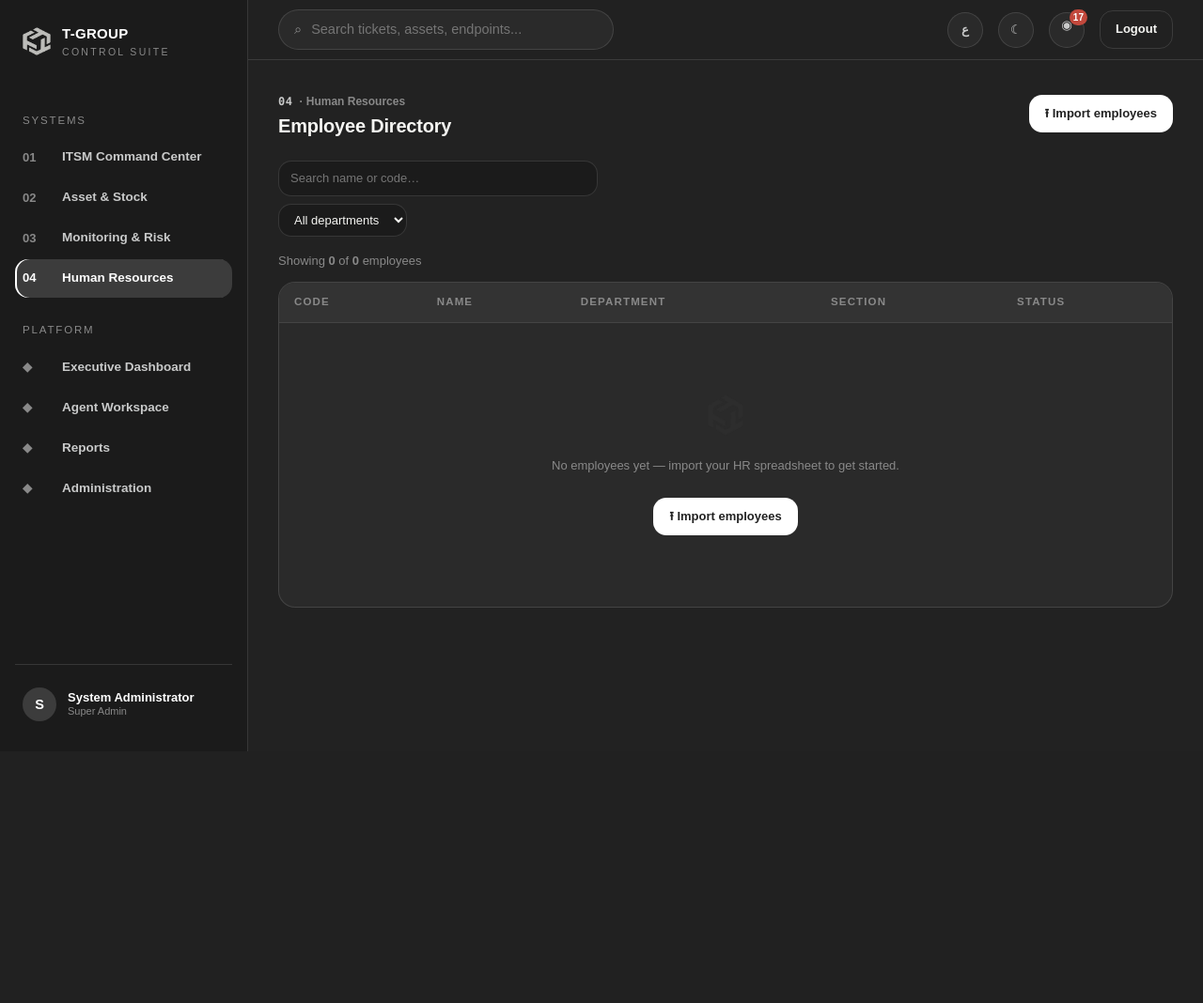
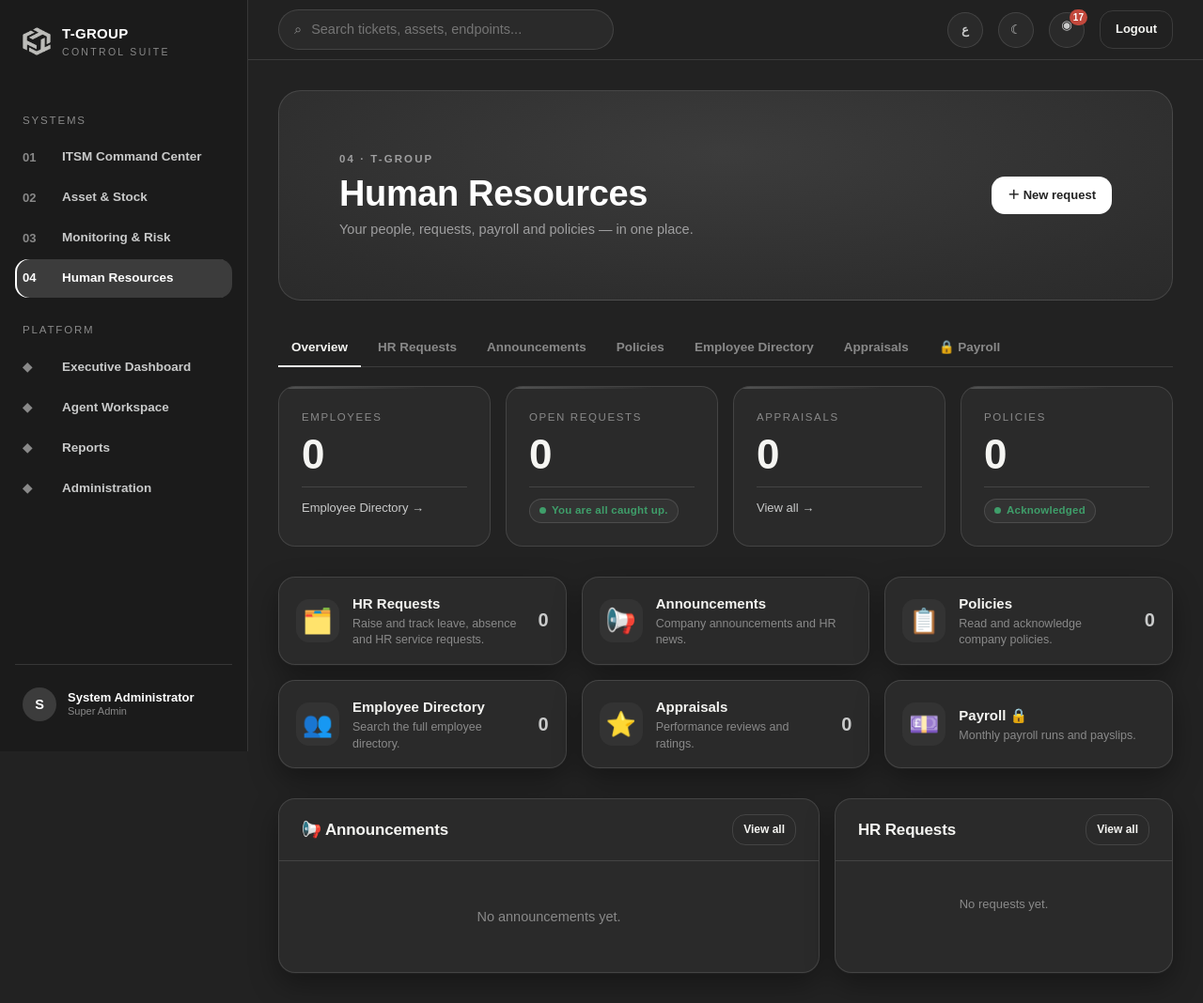
Before and after one commit to abodahn/T-cap, a Flask app: page /hr/ in a window 1280 px wide. Shown: the whole page at 94% size. Before the commit the page ends 800 px from the top, so only its background shows below. Run offline with Flask 3, Linux system fonts and the light colour scheme; the visitor is signed in with stand-in values (Sample User, id 1); data comes from the database, SQL or seed files in the repository; data that the repository does not hold is empty; some libraries are stand-ins or nearby versions.

Commit message:
HR: rich module overview landing (was a bare list)
The HR nav dropped straight into an empty requests table, which felt bare.
Add an Overview home at /hr/ (role-aware): KPI tiles (headcount, open
requests, pending approvals, policies to acknowledge, appraisals), a grid of
module cards (Requests, Announcements, Policies, Directory, Appraisals,
Payroll) each with icon/description/count, and recent announcements + recent
requests panels. Employee directory moved to /hr/directory; the nav now lands
on the overview. Bilingual EN/AR (parity 407/407).

Co-Authored-By: Claude Opus 4.8 <noreply@anthropic.com>

```diff
--- a/app/__init__.py
+++ b/app/__init__.py
@@ -29,7 +29,7 @@ NAV_SYSTEMS = [
     ("itsm", "itsm.index", "01", "itsm_view"),
     ("asm", "asm.index", "02", "asm_view"),
     ("monitoring", "monitoring.index", "03", "mon_view"),
-    ("hr", "hr.cases", "04", "hr_request"),
+    ("hr", "hr.overview", "04", "hr_request"),
 ]
 NAV_PLATFORM = [
     ("dashboard", "main.dashboard", "◆", "view_dashboard"),
--- a/app/routes/hr.py
+++ b/app/routes/hr.py
@@ -146,6 +146,38 @@ def import_workbook(db, ws):
 
 
 @bp.route("/")
+@login_required
+def overview():
+    """HR module home — role-aware KPI tiles, module cards, recent activity."""
+    db = get_db()
+    if not (user_can("hr_request") or user_can("hr_view_all")):
+        abort(403)
+    u = current_user()
+    staff = user_can("hr_view_all")
+    OPEN = "('Submitted','In Review','More Info','Approved')"
+    k = {}
+    if staff:
+        k["headcount"] = db.execute("SELECT COUNT(*) FROM employees").fetchone()[0]
+        k["open_cases"] = db.execute(f"SELECT COUNT(*) FROM hr_cases WHERE status IN {OPEN}").fetchone()[0]
+        k["pending"] = db.execute("SELECT COUNT(*) FROM hr_cases WHERE status IN ('Submitted','In Review','More Info')").fetchone()[0]
+        k["appraisals"] = db.execute("SELECT COUNT(*) FROM hr_appraisals").fetchone()[0]
+    k["my_open"] = db.execute(f"SELECT COUNT(*) FROM hr_cases WHERE (created_by=? OR requester=?) AND status IN {OPEN}",
+                              (u["id"], u["full_name"])).fetchone()[0]
+    k["policies"] = db.execute("SELECT COUNT(*) FROM hr_policies WHERE active=1").fetchone()[0]
+    acked = {r[0] for r in db.execute("SELECT policy_id FROM hr_policy_acks WHERE user_id=?", (u["id"],)).fetchall()}
+    k["policies_todo"] = max(0, k["policies"] - len(acked))
+    announcements = db.execute("SELECT * FROM hr_announcements ORDER BY pinned DESC, created_at DESC LIMIT 3").fetchall()
+    if staff:
+        recent = db.execute(f"SELECT * FROM hr_cases ORDER BY created_at DESC LIMIT 6").fetchall()
+    else:
+        recent = db.execute("SELECT * FROM hr_cases WHERE created_by=? OR requester=? ORDER BY created_at DESC LIMIT 6",
+                            (u["id"], u["full_name"])).fetchall()
+    return render_template("hr/overview.html", k=k, staff=staff, announcements=announcements,
+                           recent=recent, module_label=_module_label,
+                           can_manage=user_can("hr_manage"))
+
+
+@bp.route("/directory")
 @permission_required("hr_view_all")
 def index():
     db = get_db()
--- a/app/static/css/app.css
+++ b/app/static/css/app.css
@@ -187,6 +187,20 @@
 /* payroll totals footer */
 .tc-total-row td { border-top: var(--line-strong); background: var(--surface-2);
   font-weight: 700; }
+
+/* HR module cards */
+.tc-modgrid { display: grid; grid-template-columns: repeat(auto-fill, minmax(260px, 1fr)); gap: var(--space-4); }
+.tc-modcard { display: flex; align-items: center; gap: 14px; padding: 16px 18px;
+  background: var(--surface); border: var(--line); border-radius: var(--radius-lg);
+  box-shadow: var(--shadow-card); transition: transform var(--transition), border-color var(--transition); }
+.tc-modcard:hover { transform: translateY(-2px); border-color: var(--brand-silver); }
+.tc-modcard__ic { font-size: 26px; width: 46px; height: 46px; flex: 0 0 auto; display: grid;
+  place-items: center; background: var(--surface-2); border-radius: var(--radius-md); }
+.tc-modcard__b { min-width: 0; flex: 1; }
+.tc-modcard__t { font-weight: 700; font-size: 15px; }
+.tc-modcard__d { color: var(--text-faint); font-size: 12.5px; margin-top: 2px; line-height: 1.4; }
+.tc-modcard__n { font-weight: 800; font-size: 20px; font-variant-numeric: tabular-nums;
+  color: var(--text-muted); }
 
 /* HR sub-navigation strip */
 .tc-subnav { display: flex; flex-wrap: wrap; gap: 4px; margin-bottom: 20px;
--- a/app/templates/hr/_subnav.html
+++ b/app/templates/hr/_subnav.html
@@ -1,4 +1,5 @@
 <div class="tc-subnav">
+  <a class="{{ 'on' if active=='overview' }}" href="{{ url_for('hr.overview') }}">{{ t('hr_overview') }}</a>
   <a class="{{ 'on' if active=='cases' }}" href="{{ url_for('hr.cases') }}">{{ t('hr_requests') }}</a>
   <a class="{{ 'on' if active=='announcements' }}" href="{{ url_for('hr.announcements') }}">{{ t('hr_announcements') }}</a>
   <a class="{{ 'on' if active=='policies' }}" href="{{ url_for('hr.policies') }}">{{ t('hr_policies') }}</a>
--- /dev/null
+++ b/app/templates/hr/overview.html
@@ -0,0 +1,84 @@
+{% extends "base.html" %}
+{% from "_macros.html" import chip %}
+{% block title %}{{ t('mod_hr') }}{% endblock %}
+{% set active = 'overview' %}
+{% set st_kind = {'Submitted':'info','In Review':'warning','More Info':'warning','Approved':'success','Completed':'success','Rejected':'danger','Cancelled':''} %}
+{% block content %}
+
+<section class="tc-hero" style="margin-bottom:var(--space-6);display:flex;justify-content:space-between;align-items:center;gap:var(--space-6);flex-wrap:wrap">
+  <div>
+    <div class="tc-eyebrow" style="color:var(--brand-silver)">04 · {{ org }}</div>
+    <h1 style="color:#fff;font-size:clamp(24px,3.2vw,38px);margin:8px 0 6px">{{ t('mod_hr') }}</h1>
+    <p style="color:var(--brand-silver);margin:0;max-width:52ch">{{ t('hr_overview_sub') }}</p>
+  </div>
+  <a href="{{ url_for('hr.case_new') }}" class="tc-btn tc-btn--primary">＋ {{ t('hr_new_request') }}</a>
+</section>
+
+{% include 'hr/_subnav.html' %}
+
+<div class="tc-kpi-grid" style="margin-bottom:var(--space-6)">
+  {% if staff %}
+  <a class="tc-kpi" href="{{ url_for('hr.index') }}"><div class="tc-kpi__label">{{ t('hr_headcount') }}</div><div class="tc-kpi__value">{{ k.headcount }}</div><div class="tc-kpi__foot tc-muted">{{ t('hr_directory') }} →</div></a>
+  <a class="tc-kpi" href="{{ url_for('hr.cases', scope='open') }}"><div class="tc-kpi__label">{{ t('hr_open_requests') }}</div><div class="tc-kpi__value">{{ k.open_cases }}</div><div class="tc-kpi__foot">{% if k.pending %}<span class="tc-chip tc-chip--warning">{{ k.pending }} {{ t('hr_pending') }}</span>{% else %}<span class="tc-chip tc-chip--success">{{ t('all_read') }}</span>{% endif %}</div></a>
+  <a class="tc-kpi" href="{{ url_for('hr.appraisals') }}"><div class="tc-kpi__label">{{ t('hr_appraisals') }}</div><div class="tc-kpi__value">{{ k.appraisals }}</div><div class="tc-kpi__foot tc-muted">{{ t('view_all') }} →</div></a>
+  {% else %}
+  <a class="tc-kpi" href="{{ url_for('hr.cases') }}"><div class="tc-kpi__label">{{ t('hr_my_open') }}</div><div class="tc-kpi__value">{{ k.my_open }}</div><div class="tc-kpi__foot tc-muted">{{ t('hr_my_requests') }} →</div></a>
+  {% endif %}
+  <a class="tc-kpi" href="{{ url_for('hr.policies') }}"><div class="tc-kpi__label">{{ t('hr_policies') }}</div><div class="tc-kpi__value">{{ k.policies }}</div><div class="tc-kpi__foot">{% if k.policies_todo %}<span class="tc-chip tc-chip--warning">{{ k.policies_todo }} {{ t('hr_to_ack') }}</span>{% else %}<span class="tc-chip tc-chip--success">{{ t('hr_acknowledged') }}</span>{% endif %}</div></a>
+</div>
+
+<div class="tc-modgrid" style="margin-bottom:var(--space-6)">
+  {% macro modcard(icon, title, desc, endpoint, badge=None, locked=False) %}
+  <a class="tc-modcard" href="{{ url_for(endpoint) }}">
+    <div class="tc-modcard__ic">{{ icon }}</div>
+    <div class="tc-modcard__b">
+      <div class="tc-modcard__t">{{ title }}{% if locked %} <span class="tc-faint">🔒</span>{% endif %}</div>
+      <div class="tc-modcard__d">{{ desc }}</div>
+    </div>
+    {% if badge is not none %}<span class="tc-modcard__n">{{ badge }}</span>{% endif %}
+  </a>
+  {% endmacro %}
+  {{ modcard('🗂️', t('hr_requests'), t('hr_card_requests'), 'hr.cases', badge=(k.open_cases if staff else k.my_open)) }}
+  {{ modcard('📢', t('hr_announcements'), t('hr_card_announce'), 'hr.announcements') }}
+  {{ modcard('📋', t('hr_policies'), t('hr_card_policies'), 'hr.policies', badge=k.policies) }}
+  {% if staff %}
+  {{ modcard('👥', t('hr_directory'), t('hr_card_directory'), 'hr.index', badge=k.headcount) }}
+  {{ modcard('⭐', t('hr_appraisals'), t('hr_card_appraisals'), 'hr.appraisals', badge=k.appraisals) }}
+  {% endif %}
+  {% if can_manage %}
+  {{ modcard('💷', t('hr_payroll_runs'), t('hr_card_payroll'), 'hr.payroll', locked=True) }}
+  {% endif %}
+</div>
+
+<div class="tc-grid-2">
+  <div class="tc-card">
+    <div class="tc-card__head"><h3 style="margin:0">📢 {{ t('hr_announcements') }}</h3><a class="tc-btn tc-btn--ghost tc-btn--sm" href="{{ url_for('hr.announcements') }}">{{ t('view_all') }}</a></div>
+    <div class="tc-card__body tc-stack">
+      {% for a in announcements %}
+      <div style="padding:2px 0{% if not loop.last %};border-bottom:var(--line);padding-bottom:10px{% endif %}">
+        <b>{% if a['pinned'] %}📌 {% endif %}{{ a['title'] }}</b>
+        <div class="tc-muted" style="font-size:13px;margin-top:2px">{{ a['body']|truncate(120) }}</div>
+        <div class="tc-faint" style="font-size:11.5px;margin-top:4px">{{ a['author'] }} · {{ a['created_at'][:10] }}</div>
+      </div>
+      {% else %}<div class="tc-empty" style="padding:24px"><p>{{ t('hr_no_announcements') }}</p></div>{% endfor %}
+    </div>
+  </div>
+
+  <div class="tc-card">
+    <div class="tc-card__head"><h3 style="margin:0">{{ t('hr_requests') if staff else t('hr_my_requests') }}</h3><a class="tc-btn tc-btn--ghost tc-btn--sm" href="{{ url_for('hr.cases') }}">{{ t('view_all') }}</a></div>
+    <div class="tc-table-wrap" style="border:0;border-radius:0">
+      <table class="tc-table">
+        <tbody>
+          {% for c in recent %}
+          <tr onclick="location='{{ url_for('hr.case_view', ref=c['ref']) }}'">
+            <td class="tc-mono" style="width:1%"><a class="tc-idlink" href="{{ url_for('hr.case_view', ref=c['ref']) }}" onclick="event.stopPropagation()">{{ c['ref'] }}</a></td>
+            <td>{{ c['subject'] }}<div class="tc-faint" style="font-size:12px">{{ t('hrmod_'+c['module']) }}</div></td>
+            <td style="text-align:end">{{ chip(c['status'], st_kind.get(c['status'],'')) }}</td>
+          </tr>
+          {% else %}<tr><td><div class="tc-empty" style="padding:24px"><p>{{ t('hr_no_cases') }}</p></div></td></tr>{% endfor %}
+        </tbody>
+      </table>
+    </div>
+  </div>
+</div>
+{% endblock %}
```
Also changed, not shown: app/static/i18n/ar.json (+14 -1 lines), app/static/i18n/en.json (+14 -1 lines).
